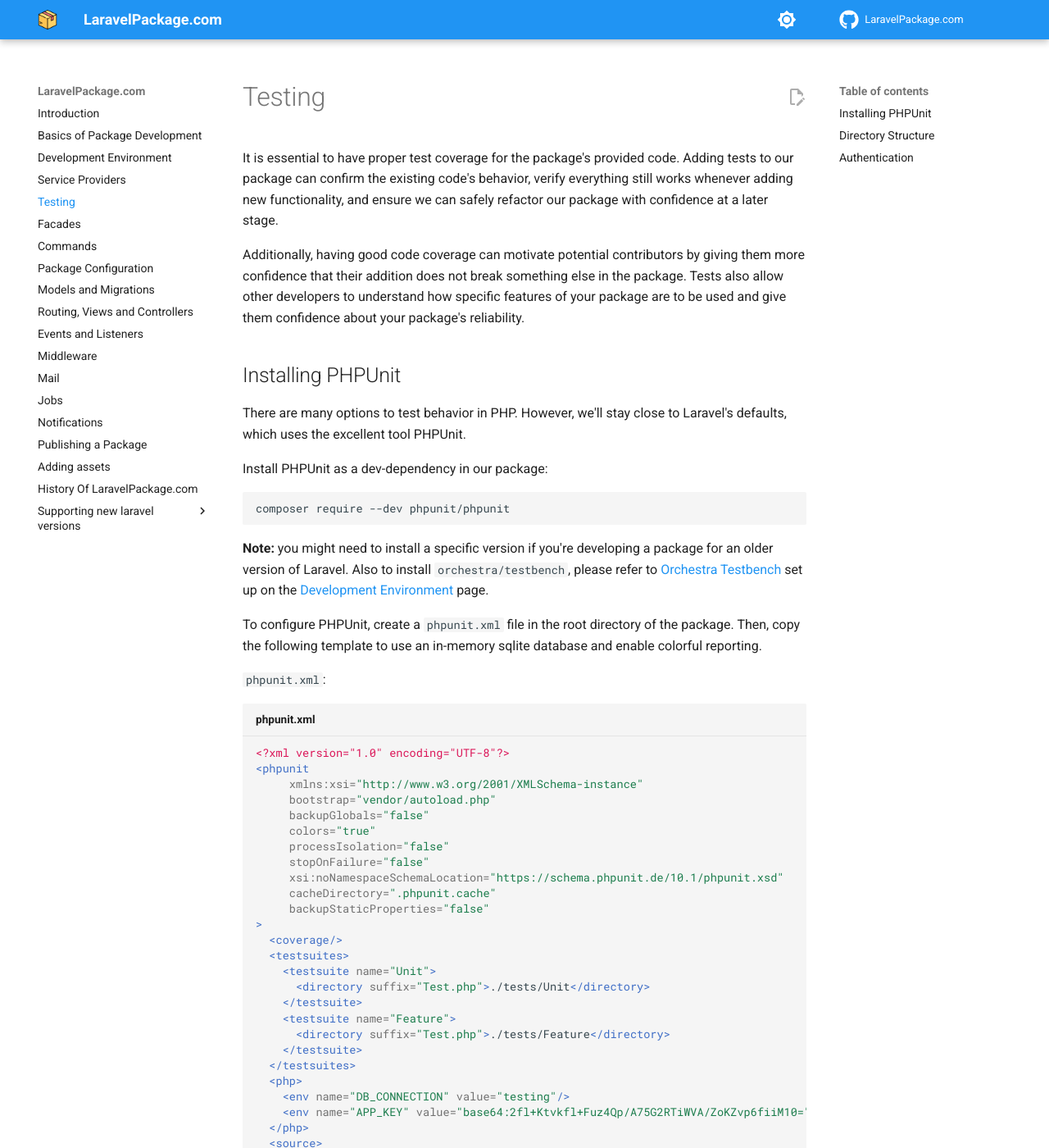
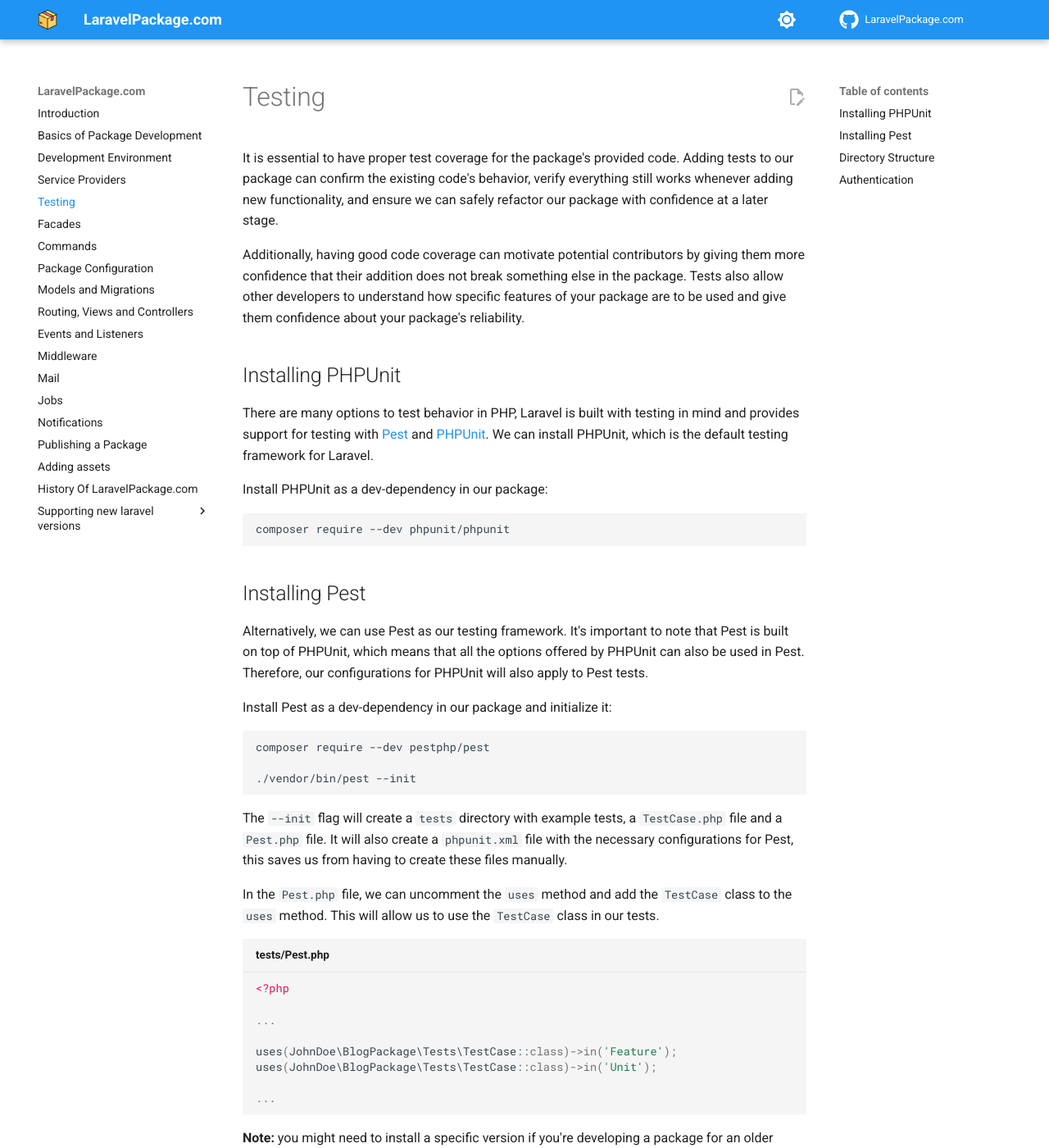
Before and after one commit to PackagePages/LaravelPackage.com, an MkDocs documentation site: the page built from docs/04-testing.md, in a window 1280 px wide and 1400 px high. Shown: the whole window at 82% size. Built offline with MkDocs 1.6.1 and Material for MkDocs 9.7.7, drawn with Linux system fonts in a browser that asks for light colours; comment, search, counter and statistics services are not loaded.

Commit message:
improvement: added pest to testing tools section

````diff
--- a/docs/04-testing.md
+++ b/docs/04-testing.md
@@ -14,12 +14,39 @@ Additionally, having good code coverage can motivate potential contributors by g
 
 ## Installing PHPUnit
 
-There are many options to test behavior in PHP. However, we'll stay close to Laravel's defaults, which uses the excellent tool PHPUnit.
+There are many options to test behavior in PHP, Laravel is built with testing in mind and provides support for testing with [Pest](https://pestphp.com/) and [PHPUnit](https://phpunit.de/). We can install PHPUnit, which is the default testing framework for Laravel.
 
 Install PHPUnit as a dev-dependency in our package:
 
 ```bash
 composer require --dev phpunit/phpunit
+```
+
+## Installing Pest
+
+Alternatively, we can use Pest as our testing framework. It's important to note that Pest is built on top of PHPUnit, which means that all the options offered by PHPUnit can also be used in Pest. Therefore, our configurations for PHPUnit will also apply to Pest tests.
+
+Install Pest as a dev-dependency in our package and initialize it:
+
+```bash
+composer require --dev pestphp/pest
+
+./vendor/bin/pest --init
+```
+
+The `--init` flag will create a `tests` directory with example tests, a `TestCase.php` file and a `Pest.php` file. It will also create a `phpunit.xml` file with the necessary configurations for Pest, this saves us from having to create these files manually.
+
+In the `Pest.php` file, we can uncomment the `uses` method and add the `TestCase` class to the `uses` method. This will allow us to use the `TestCase` class in our tests.
+
+```php title="tests/Pest.php"
+<?php
+
+...
+
+uses(JohnDoe\BlogPackage\Tests\TestCase::class)->in('Feature');
+uses(JohnDoe\BlogPackage\Tests\TestCase::class)->in('Unit');
+
+...
 ```
 
 **Note:** you might need to install a specific version if you're developing a package for an older version of Laravel. Also to install `orchestra/testbench`, please refer to [Orchestra Testbench](https://laravelpackage.com/02-development-environment/#orchestra-testbench) set up on the [Development Environment](https://laravelpackage.com/02-development-environment) page.
@@ -154,6 +181,7 @@ class User extends BaseUser
     protected $table = 'users';
 }
 ```
+
 After defining this custom `User` model within your package, you should execute the migrate command from the `Orchestra` package to create the `users` table in your test database:
 
 ```php
@@ -162,4 +190,5 @@ After defining this custom `User` model within your package, you should execute
 $this->loadLaravelMigrations(['--database' => 'testbench']);
 $this->artisan('migrate', ['--database' => 'testbench'])->run();
 ```
+
 Finally, you can use the package's `User::class` in your tests within the `$this->actingAs()` helper and send a request by an authenticated user.
````
